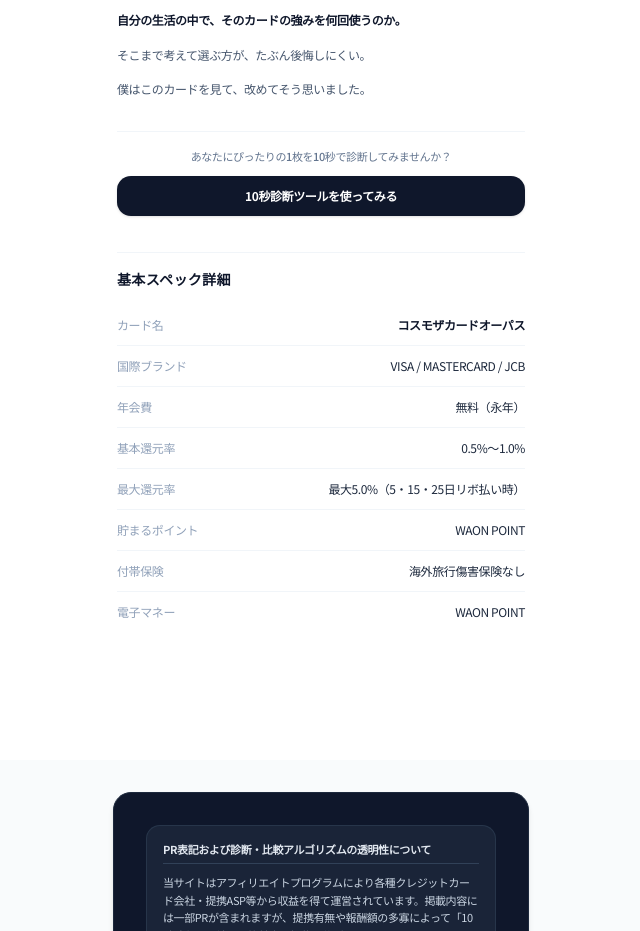
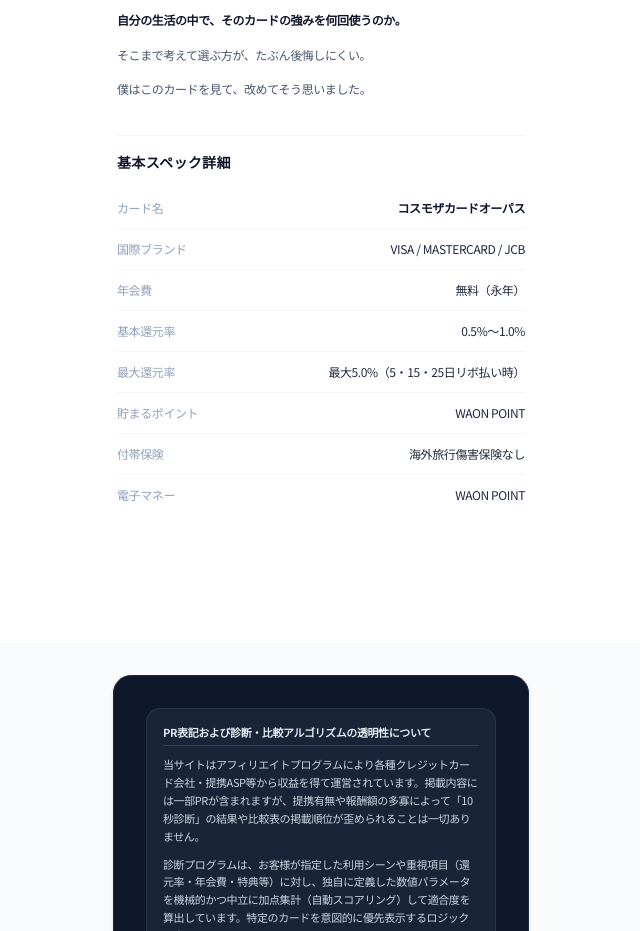
Before and after one commit to mizumar/smart-card-select, a Next.js app: page /cards/cosmo-the-card-opus in a window 1280 px wide. Shown: the part 4180-5111 px from the top of the page, without its empty margins (319-959 px from the left). Built offline with nearby package versions, Linux system fonts and the light colour scheme.

Commit message:
🎨 fix: コメントアウトされた DiagnosticBanner コンポーネントを削除し、コードのクリーンアップを実施

```diff
--- a/src/app/cards/[id]/page.tsx
+++ b/src/app/cards/[id]/page.tsx
@@ -324,7 +324,7 @@
               </ReactMarkdown>
             </div>
             {/* 下部リンク導線 */}
-            <DiagnosticBanner />
+            {/* <DiagnosticBanner /> */}
           </section>
         )}
 
```
